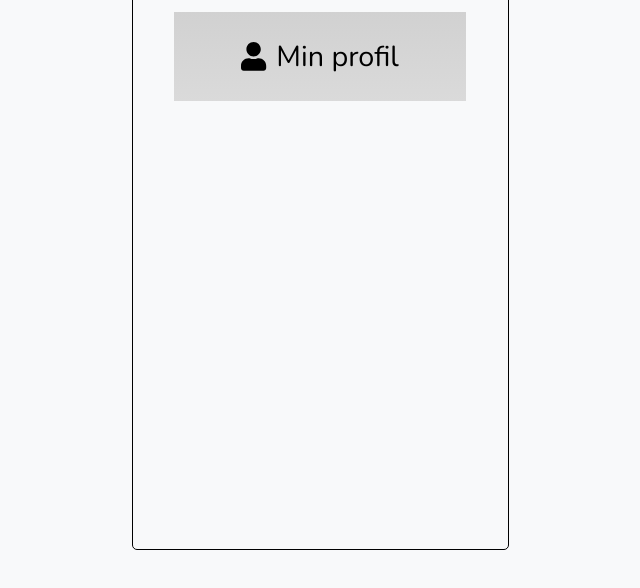
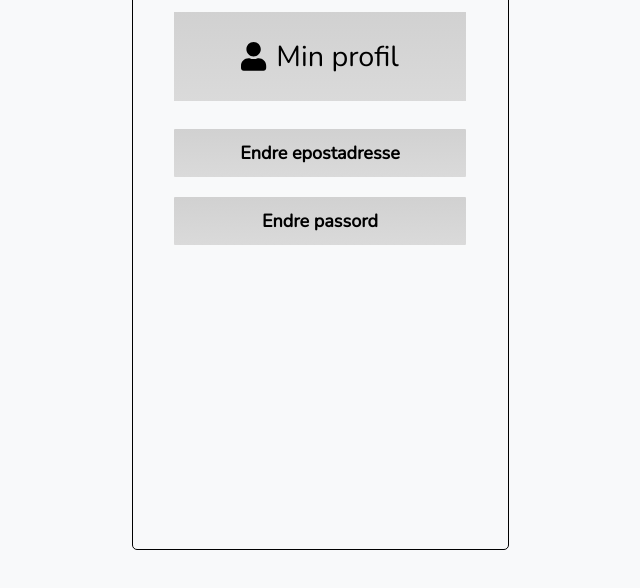
Before and after one commit to MariusTBjercke/team1-aktivo, a website built with webpack: page dist/index.html in a window 1280 px wide. Shown: the part 96-684 px from the top of the page, without its empty margins (320-960 px from the left). Built offline with nearby package versions, Linux system fonts and the light colour scheme.

Commit message:
Added profile buttons

```diff
--- a/src/assets/js/view.js
+++ b/src/assets/js/view.js
@@ -244,6 +244,10 @@ function showProfile() {
 
     let btnContainer = cr('div', container, 'class btn-container');
 
+    let editEmail = cr('div', btnContainer, 'class btn', 'Endre epostadresse');
+
+    let editPassword = cr('div', btnContainer, 'class btn', 'Endre passord');
+
 }
 function showChangePassword() {}
 function showChangeEmail() {}
--- a/src/assets/sass/_profile.scss
+++ b/src/assets/sass/_profile.scss
@@ -2,7 +2,7 @@
     display: grid;
     justify-items: center;
     align-items: start;
-    grid-template-rows: auto auto;
+    grid-template-rows: 89px auto;
     width: 100%;
     margin-top: $container-margin-top;
     margin-bottom: $container-margin-bottom;
```
Also changed, not shown: 1 other file.
